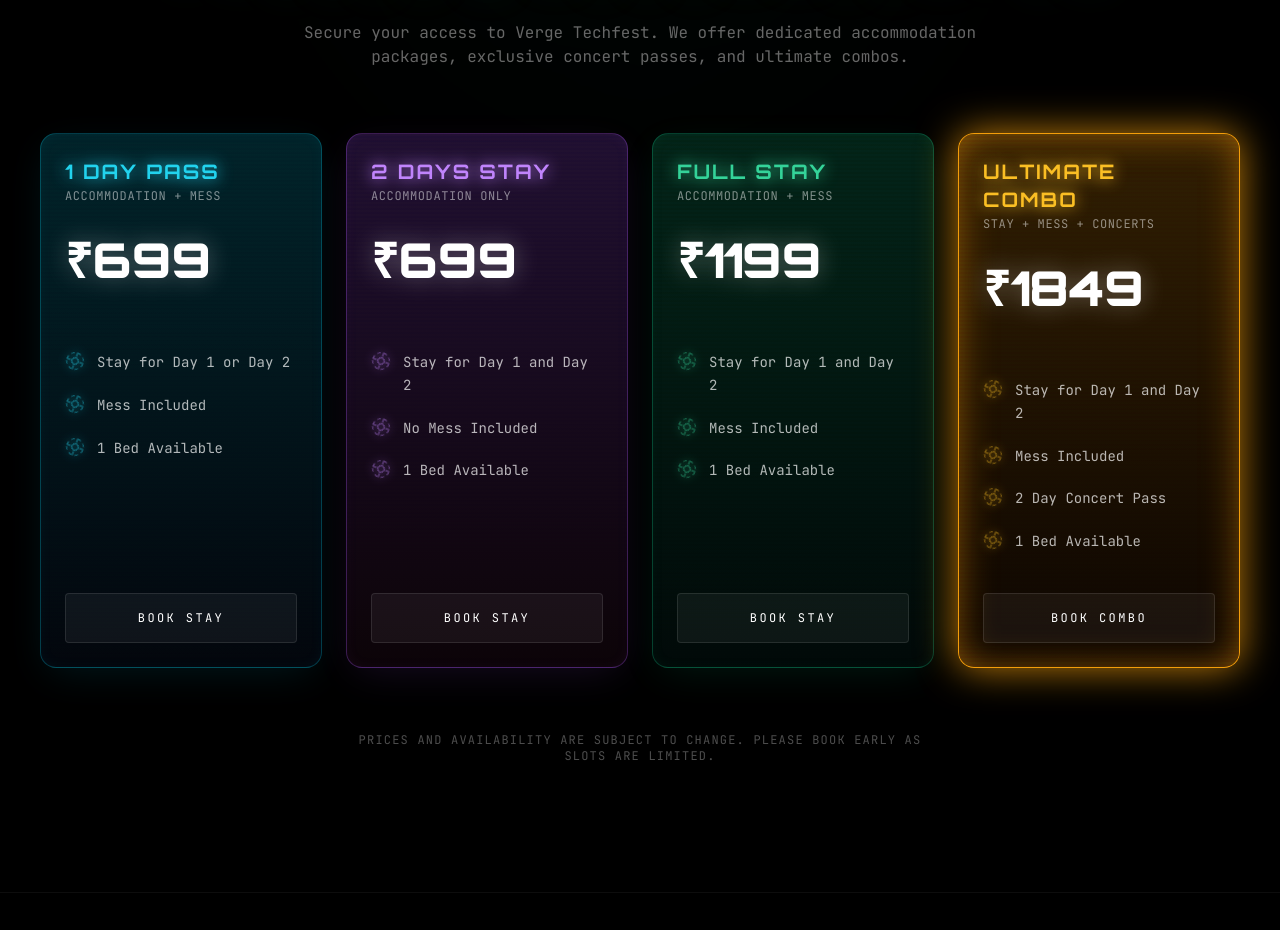
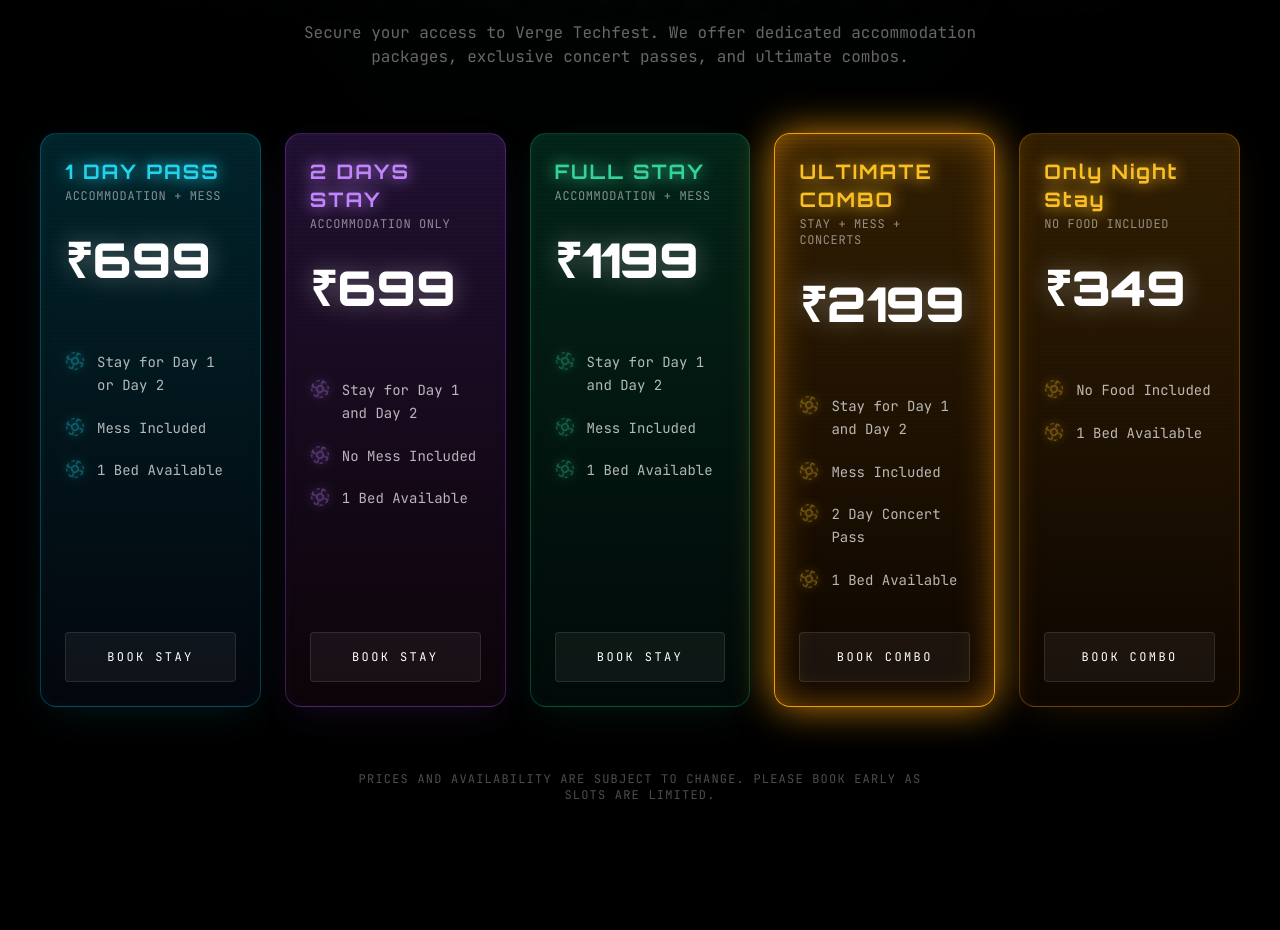
Before and after one commit to suvijya/vergefront, a React (Vite) app: page / in a window 1280 px wide. Shown: the part 5420-6350 px from the top of the page. Built offline with nearby package versions, Linux system fonts and the light colour scheme.

Commit message:
Updated accomodation

```diff
--- a/src/sections/AccommodationSection.tsx
+++ b/src/sections/AccommodationSection.tsx
@@ -102,7 +102,7 @@
         {
             title: "ULTIMATE COMBO",
             subtitle: "Stay + Mess + Concerts",
-            price: "₹1849",
+            price: "₹2199",
             duration: "",
             color: "from-amber-500/20 to-orange-500/5",
             borderColor: "border-amber-500/30",
@@ -112,6 +112,24 @@
                 "Stay for Day 1 and Day 2",
                 "Mess Included",
                 "2 Day Concert Pass",
+                "1 Bed Available"
+            ],
+            buttonText: "BOOK COMBO",
+            link: "https://docs.google.com/forms/d/e/1FAIpQLSf..." // REPLACE WITH ACTUAL LINK
+        },
+        {
+            title: "Only Night Stay",
+            subtitle: "No food included",
+            price: "₹349",
+            duration: "",
+            color: "from-amber-500/20 to-orange-500/5",
+            borderColor: "border-amber-500/30",
+            glowColor: "rgba(245, 158, 11, 0.15)",
+            accent: "text-amber-400",
+            features: [
+                // "Stay for Day 1 and Day 2",
+                "No Food Included",
+                // "2 Day Concert Pass",
                 "1 Bed Available"
             ],
             buttonText: "BOOK COMBO",
@@ -185,7 +203,7 @@
                 {/* Pricing Cards */}
                 <div
                     ref={cardsRef}
-                    className="grid grid-cols-2 lg:grid-cols-4 gap-3 md:gap-6 justify-items-center w-full max-w-[1400px] mx-auto px-2 md:px-4"
+                    className="grid grid-cols-2 lg:grid-cols-5 gap-3 md:gap-6 justify-items-center w-full max-w-[1400px] mx-auto px-2 md:px-4"
                 >
                     {packages.map((tier, index) => {
                         const isUltimate = index === 3;
@@ -257,7 +275,7 @@
                                                     {tier.buttonText}
                                                 </span>
                                                 <span className="absolute translate-y-4 opacity-0 group-hover:translate-y-0 group-hover:opacity-100 transition-all duration-300 text-cyan-300">
-                                                    &gt; INITIATE_TRANSFER
+                                                    INITIATE_TRANSFER
                                                 </span>
                                             </span>
                                         </button>
```
